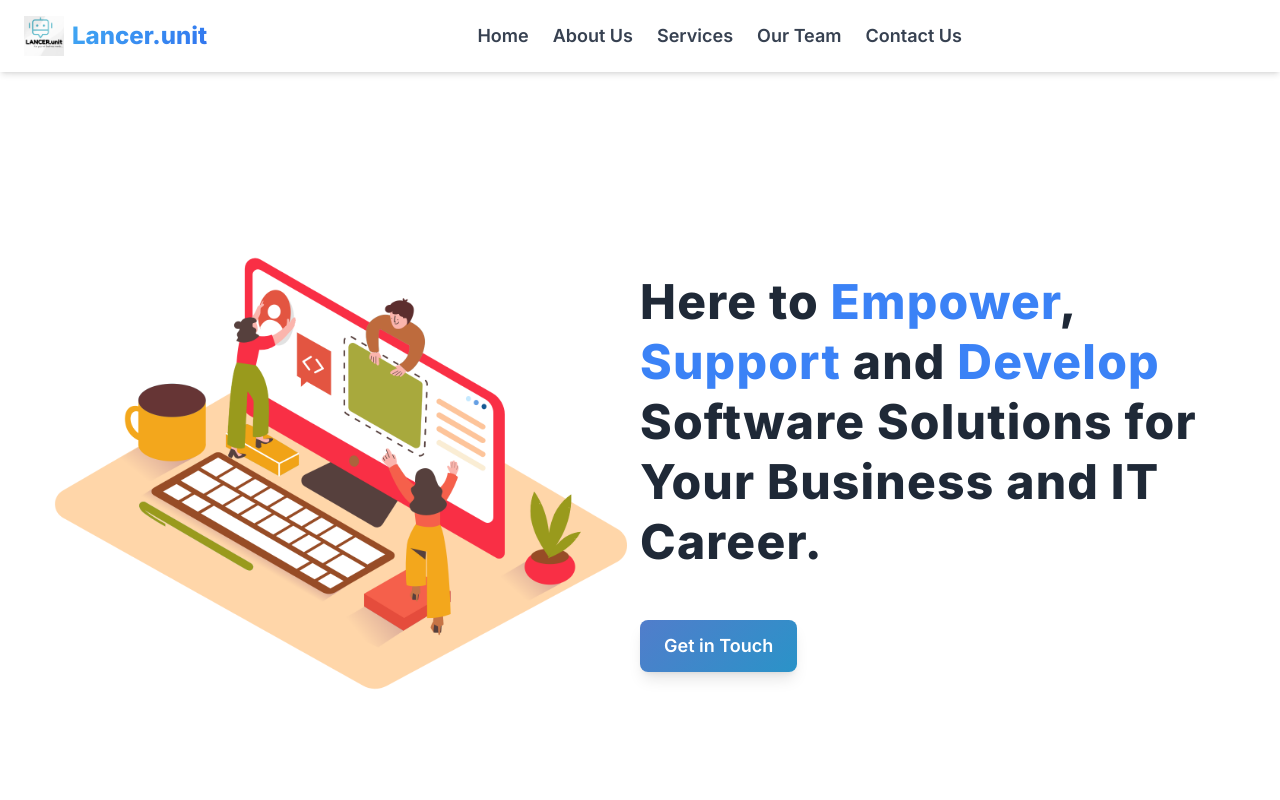
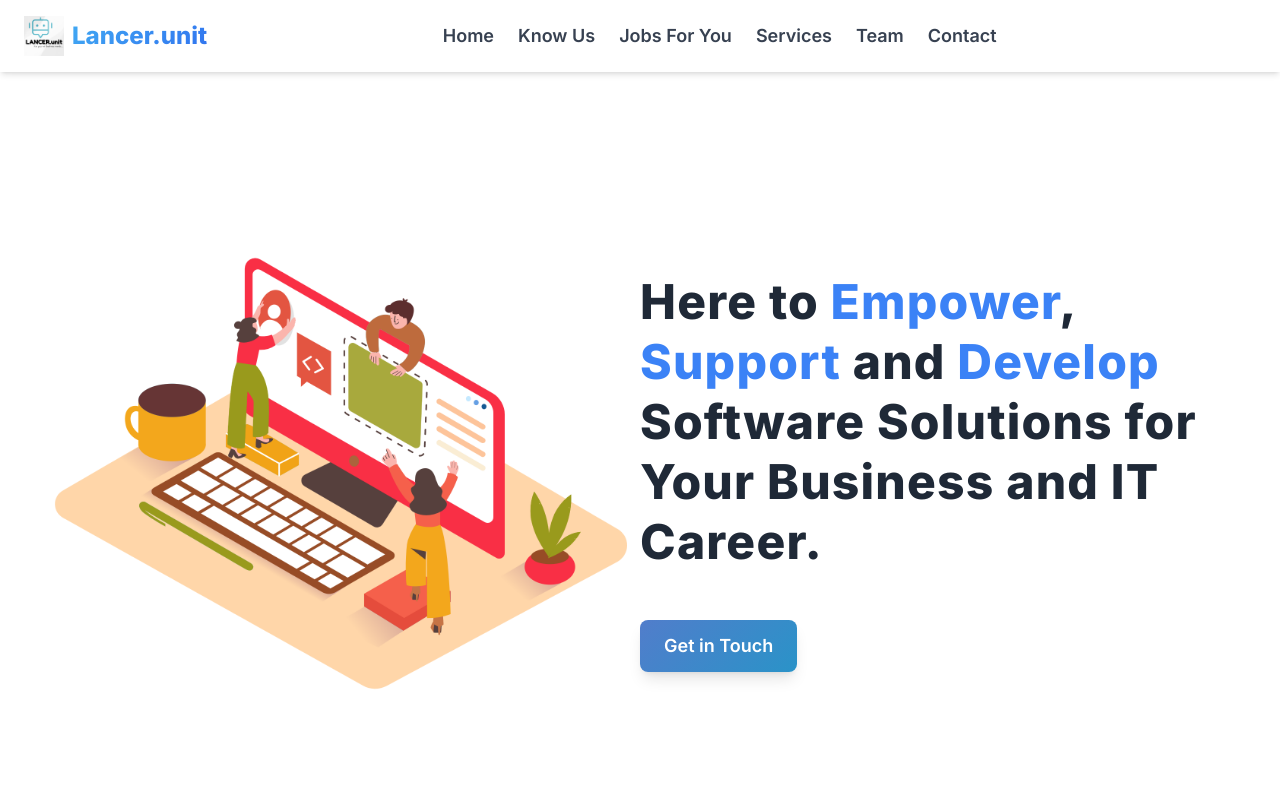
Before and after one commit to Lancer-Unit/lancerunit-website-frontend, a Next.js app: page / in a window 1280 px wide. Shown: the top 800 px of the page. Built offline with nearby package versions, Linux system fonts and the light colour scheme.

Commit message:
Improvement in Navbar

```diff
--- a/src/app/jobsearch/page.tsx
+++ b/src/app/jobsearch/page.tsx
@@ -6,6 +6,7 @@ import CompaniesCard from '@/components/jobsections/CompaniesCard'; // Import th
 import Testament from "@/components/jobsections/Testament"
 import NewsCard from "@/components/jobsections/News"
 import Navbar from '@/components/sections/Navbar';
+import Footer from '@/components/sections/Footer';
 import { useState } from "react";
 
 export default function Home() {
@@ -44,7 +45,7 @@ export default function Home() {
           <NewsCard/>
           </div>
         </div>
-        {/* <Footer /> */}
+        <Footer/>
       </div>
     </main>
   );
--- a/src/components/sections/Navbar.tsx
+++ b/src/components/sections/Navbar.tsx
@@ -24,10 +24,12 @@ export default function Navbar() {
         </div>
         <div className="w-full hidden md:flex flex-row justify-center items-center space-x-6 font-extrabold text-lg">
           <NavLink href="/">Home</NavLink>
-          <NavLink href="#about">About Us</NavLink>
-          <NavLink href="#feature">Services</NavLink>
-          <NavLink href="#team">Our Team</NavLink>
-          <NavLink href="#contact">Contact Us</NavLink>
+          <NavLink href="/#about">Know Us</NavLink>
+          <NavLink href="/jobsearch">Jobs For You </NavLink>
+          <NavLink href="/#feature">Services</NavLink>
+          <NavLink href="/#team">Team</NavLink>
+          <NavLink href="/#contact">Contact</NavLink>
+
         </div>
       </div>
     </nav>
```
